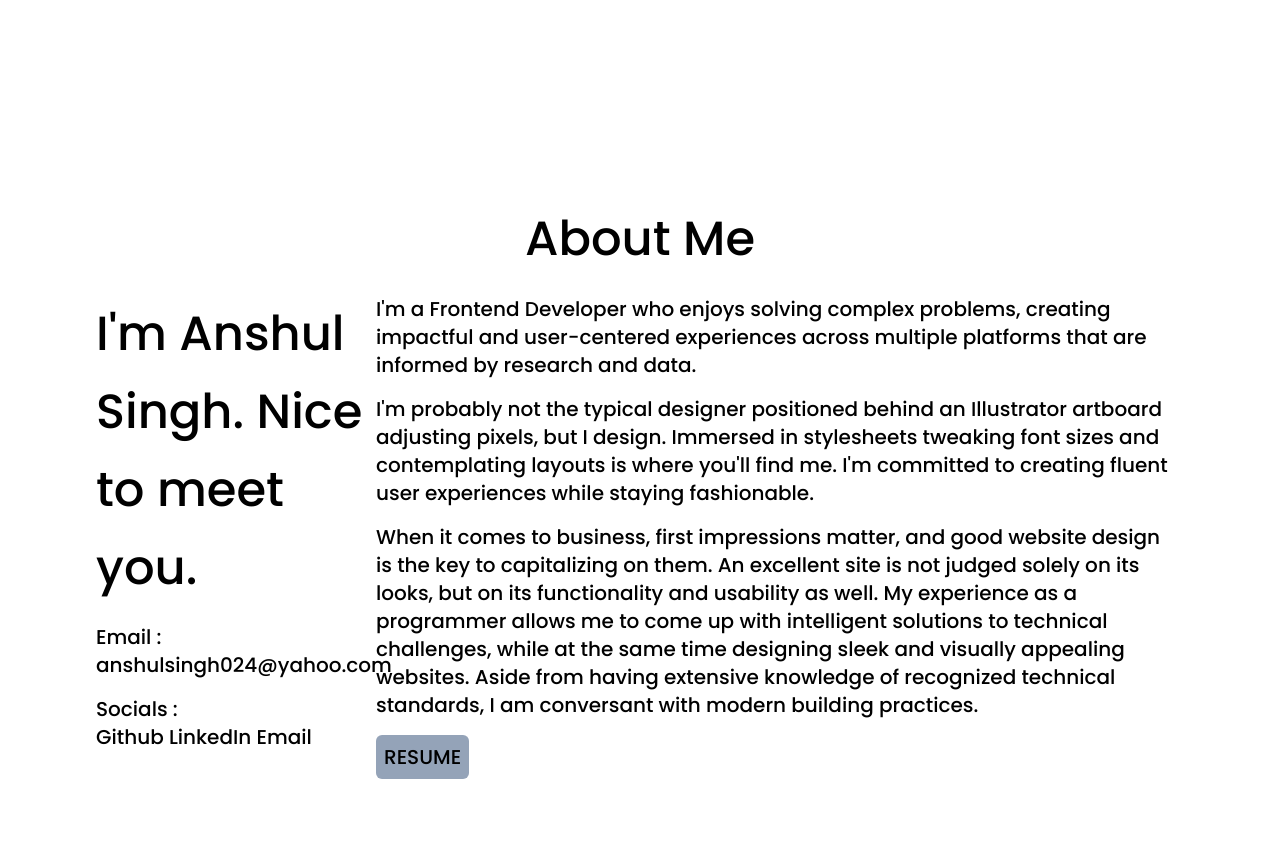
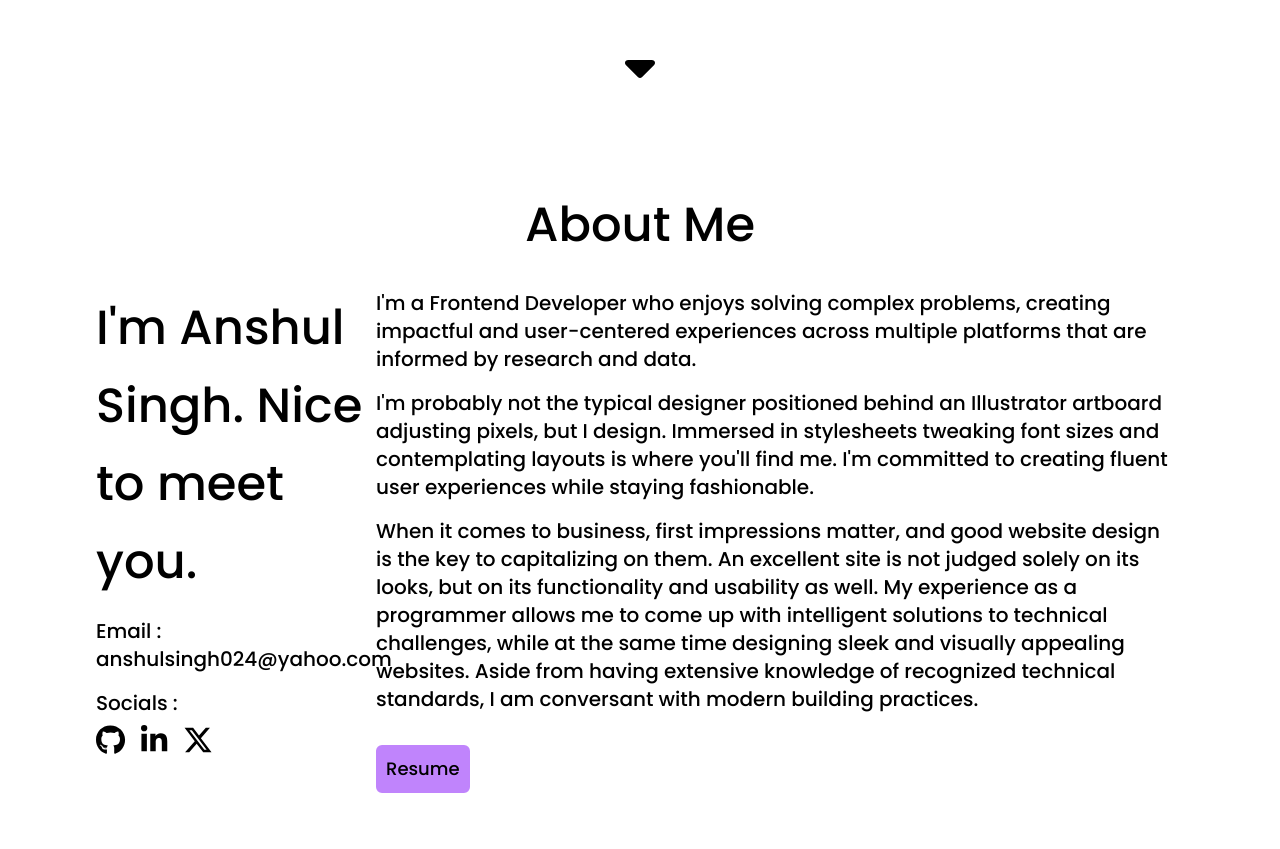
Before and after one commit to Anshul-004/Portfolio, a React (Vite) app: page / in a window 1280 px wide. Shown: the part 703-1552 px from the top of the page. Built offline with nearby package versions, Linux system fonts and the light colour scheme.

Commit message:
Added carets, animations and resume

```diff
--- a/package.json
+++ b/package.json
@@ -10,6 +10,11 @@
     "preview": "vite preview"
   },
   "dependencies": {
+    "@fortawesome/fontawesome-svg-core": "^6.6.0",
+    "@fortawesome/free-brands-svg-icons": "^6.6.0",
+    "@fortawesome/free-regular-svg-icons": "^6.6.0",
+    "@fortawesome/free-solid-svg-icons": "^6.6.0",
+    "@fortawesome/react-fontawesome": "^0.2.2",
     "react": "^18.3.1",
     "react-dom": "^18.3.1"
   },
--- a/src/components/About.jsx
+++ b/src/components/About.jsx
@@ -1,12 +1,13 @@
 import React from "react";
-
+import { FontAwesomeIcon } from '@fortawesome/react-fontawesome';
+import { faGithub, faLinkedinIn,faXTwitter } from '@fortawesome/free-brands-svg-icons';
 const About = () => {
   return (
     <div
       className="px-24 py-8 h-screen flex justify-center flex-col"
       id="about"
     >
-      <div className="Title text-5xl text-center pb-8">About Me </div>
+      <div className="Title text-5xl text-center pb-10">About Me </div>
       <div className="container flex">
         <div className="LHS w-1/4 text-5xl leading-relaxed">
           I'm Anshul Singh. Nice to meet you.
@@ -14,7 +15,7 @@ const About = () => {
             Email : <p>anshulsingh024@yahoo.com</p>
           </div>
           <div className="text-xl pt-4">
-            Socials : <p>Github LinkedIn Email</p>
+            Socials : <div className="pt-2"><FontAwesomeIcon icon={faGithub} size="xl" /> &nbsp; <FontAwesomeIcon icon={faLinkedinIn} size="xl"/> &nbsp; <FontAwesomeIcon icon={faXTwitter} size="xl"/></div>
           </div>
         </div>
 
@@ -31,7 +32,7 @@ const About = () => {
             you'll find me. I'm committed to creating fluent user experiences
             while staying fashionable.
           </p>
-          <p className=" pb-4">
+          <p className=" pb-8">
             When it comes to business, first impressions matter, and good
             website design is the key to capitalizing on them. An excellent site
             is not judged solely on its looks, but on its functionality and
@@ -41,8 +42,8 @@ const About = () => {
             from having extensive knowledge of recognized technical standards, I
             am conversant with modern building practices.
           </p>
-          <button className=" bg-slate-400 p-2 rounded-md hover:bg-red-100">
-            RESUME
+          <button className=" bg-purple-400 text-lg p-2 rounded-md hover:bg-white hover:text-purple-400 border-purple-400 border-2">
+           <a href="/resume_main.pdf" target="_blank">Resume</a>
           </button>
         </div>
       </div>
--- a/src/components/Footer.jsx
+++ b/src/components/Footer.jsx
@@ -1,5 +1,4 @@
 import React from "react";
-
 const Footer = () => {
   return (
     <>
--- a/src/components/GoTop.jsx
+++ b/src/components/GoTop.jsx
@@ -1,5 +1,7 @@
 import React from 'react'
 import { useEffect, useState } from 'react'
+import { FontAwesomeIcon } from '@fortawesome/react-fontawesome';
+import { faAngleUp } from '@fortawesome/free-solid-svg-icons';
 
 const GoTop = () => {
     const [backToTopButton, setBackToTopButton] = useState(false);
@@ -23,7 +25,7 @@ const GoTop = () => {
   return (
     <div>
       {backToTopButton && (
-        <button onClick={scrollup} className='fixed bottom-20 right-10 p-2 rounded-lg bg-purple-500 text-slate-100'>^</button>
+        <button onClick={scrollup} className='fixed bottom-20 right-10 px-3 py-2 rounded-lg bg-purple-500'><FontAwesomeIcon icon={faAngleUp} fade size='lg' /></button>
       )}
     </div>
   )
--- a/src/components/Home.jsx
+++ b/src/components/Home.jsx
@@ -1,15 +1,18 @@
 import React from "react";
+import { FontAwesomeIcon } from '@fortawesome/react-fontawesome';
+import { faSortDown } from '@fortawesome/free-solid-svg-icons';
 
 const Home = () => {
   return (
-    <div className="flex justify-center flex-col px-24 py-8 h-screen" id="home">
+    <div className="relative flex flex-col justify-center px-24 py-8 h-screen" id="home">
       <div className="TextBox text-6xl w-2/3 mb-6 leading-snug">
-       <span className="text-purple-500"> Hi There.</span> I'm <span>Anshul,</span> a CS Undergrad and a Full-Stack Developer.
+        <span className="text-purple-500"> Hi There.</span> I'm <span>Anshul,</span> a CS Undergrad and a Full-Stack Developer.
       </div>
 
       <div className="text-xl pt-2">I write code for a living.</div>
-
-
+      <div className="iconf absolute bottom-0 left-0 right-0 flex justify-center mb-4">
+        <FontAwesomeIcon icon={faSortDown} size="3x" bounce />
+      </div>
     </div>
   );
 };
```
Also changed, not shown: 2 other files (tests, documents, lock files or other folders).
